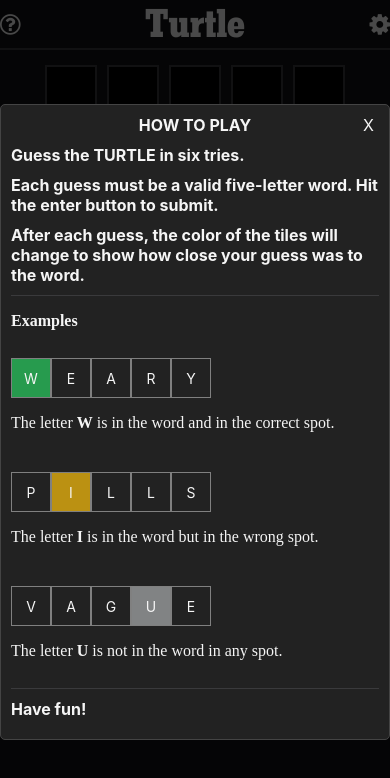
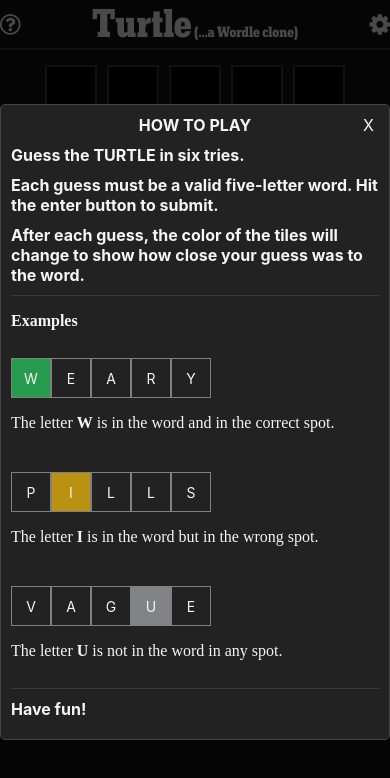
Before and after one commit to KyleDavisDev/Turtle, a React Native app in the folder Turtle/: screen / in a window 390 px wide. Shown: the top 778 px of the page. Built offline with nearby package versions, Linux system fonts and the light colour scheme.

Commit message:
Add subheader

```diff
--- a/Turtle/src/components/Header/Header.tsx
+++ b/Turtle/src/components/Header/Header.tsx
@@ -30,6 +30,7 @@
           <Text style={[styles.title, { fontFamily: "Title" }]}>
             Turtle
           </Text>
+          <Text style={[styles.subTitle, { fontFamily: "Title" }]}> (...a Wordle clone)</Text>
         </View>
         <View style={styles.section}>
           <Pressable onPress={() => onOptionsOpen()}>
@@ -61,10 +62,15 @@
   },
   section: {
     display: "flex",
-    flexDirection: "row"
+    flexDirection: "row",
+    alignItems: "baseline"
   },
   title: {
     fontSize: 40,
+    color: Colors.WHITE
+  },
+  subTitle: {
+    fontSize: 15,
     color: Colors.WHITE
   }
 });
```
